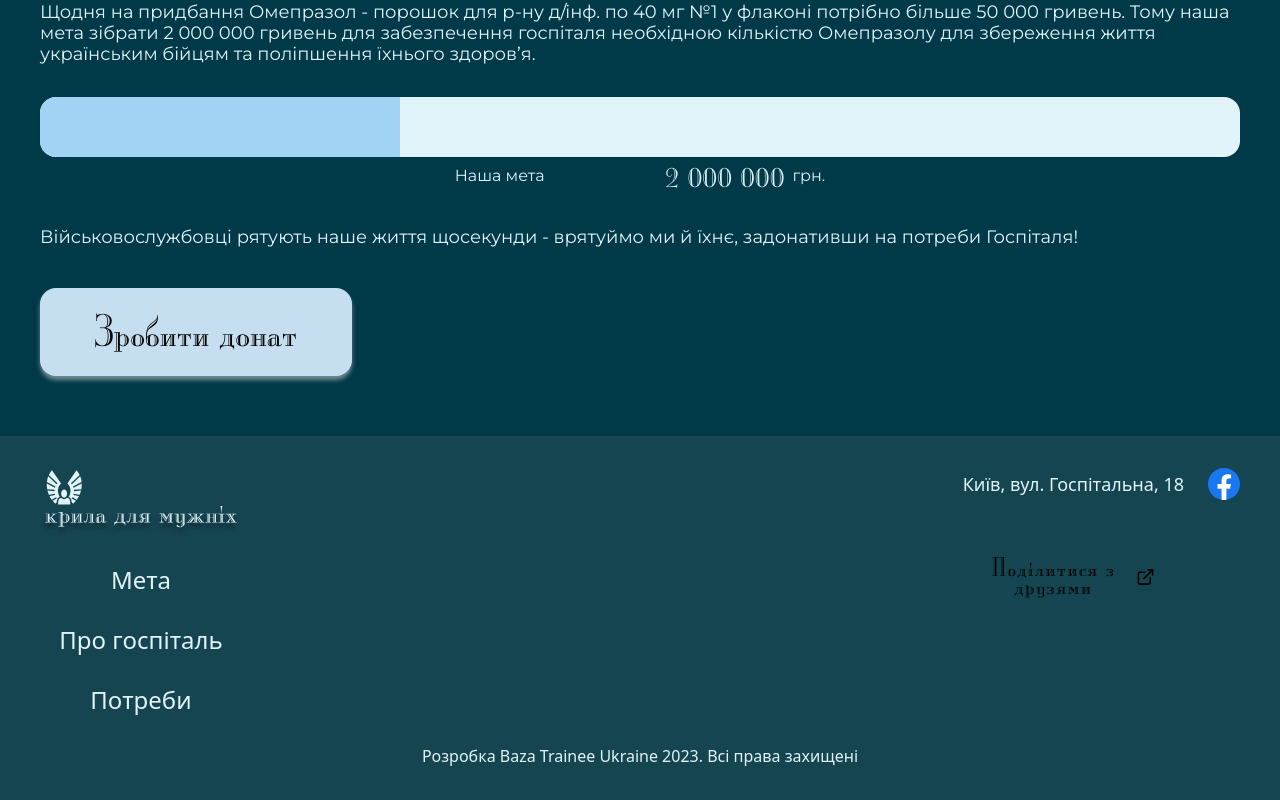
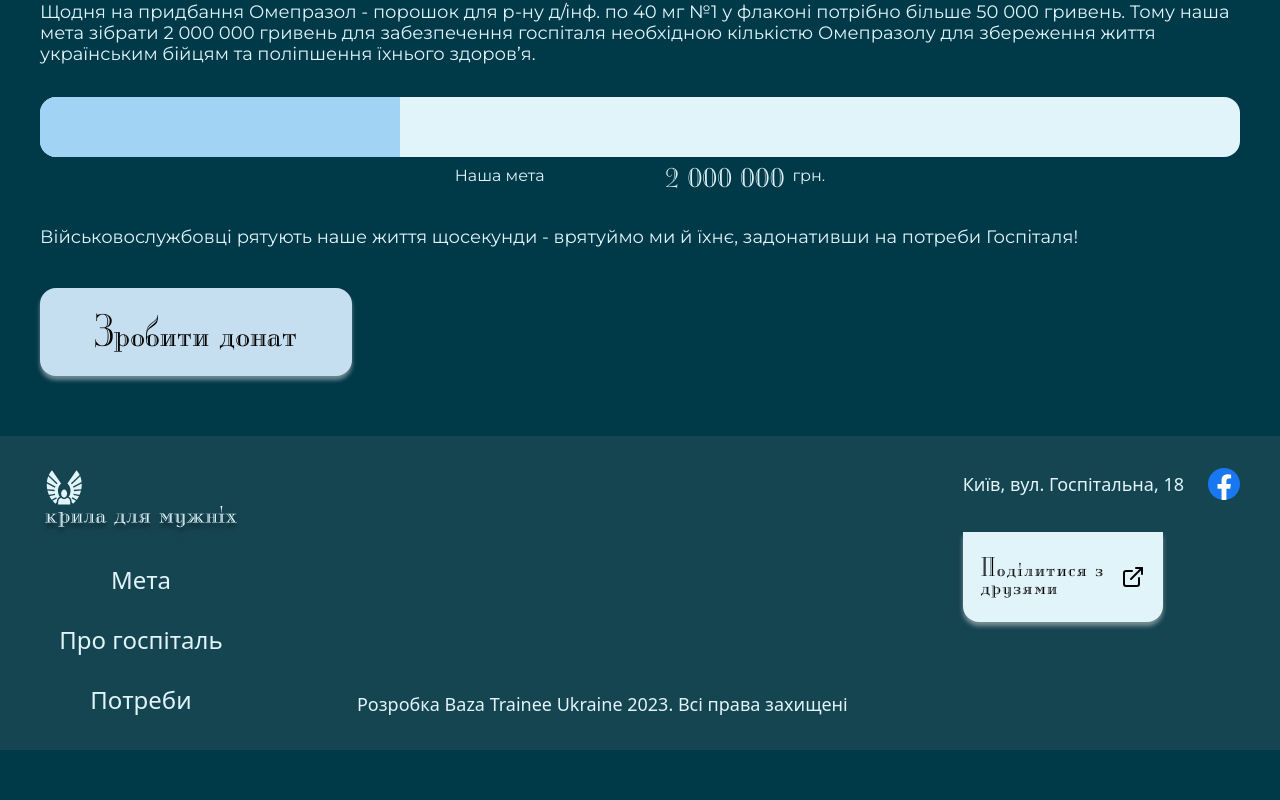
Before and after one commit to baza-trainee/-for-kyiv-hospital, a React (Create React App) app: page / in a window 1280 px wide. Shown: the part 3225-4025 px from the top of the page. After the commit the page ends 3975 px from the top, so only its background shows below. Built offline with nearby package versions, Linux system fonts and the light colour scheme.

Commit message:
add click to button

```diff
--- a/src/App.jsx
+++ b/src/App.jsx
@@ -33,9 +33,9 @@ export const App = () => {
               <About />
               <Needs />
               {isShowThank ? <Thank /> : null}
-              {isShowShareModal ? <ShareModal /> : null}
               <ScrollToTopButton />
               <Footer />
+              {isShowShareModal ? <ShareModal /> : null}
             </>
           }
         />
--- a/src/assets/images/Footer/Facebook.jsx
+++ /dev/null
@@ -1,37 +0,0 @@
-import React from 'react';
-
-const Facebook = () => {
-  return (
-    <a
-      href="https://www.facebook.com/GVKG.KYIV"
-      target="_blank"
-      rel="noreferrer"
-    >
-      <svg
-        width="32"
-        height="32"
-        viewBox="0 0 32 32"
-        fill="none"
-        xmlns="http://www.w3.org/2000/svg"
-      >
-        <g clipPath="url(#clip0_83_265)">
-          <path
-            d="M32 16C32 7.1635 24.8365 0 16 0C7.1635 0 0 7.16337 0 16C0 23.986 5.851 30.6054 13.5 31.8056V20.625H9.4375V16H13.5V12.475C13.5 8.465 15.8888 6.25 19.5434 6.25C21.294 6.25 23.125 6.5625 23.125 6.5625V10.5H21.1075C19.1198 10.5 18.5 11.7334 18.5 12.9987V16H22.9375L22.2281 20.625H18.5V31.8056C26.149 30.6054 32 23.9861 32 16Z"
-            fill="#1877F2"
-          />
-          <path
-            d="M22.2281 20.625L22.9375 16H18.5V12.9987C18.5 11.7332 19.1199 10.5 21.1075 10.5H23.125V6.5625C23.125 6.5625 21.294 6.25 19.5434 6.25C15.8888 6.25 13.5 8.465 13.5 12.475V16H9.4375V20.625H13.5V31.8056C14.327 31.9352 15.1629 32.0002 16 32C16.8371 32.0002 17.673 31.9353 18.5 31.8056V20.625H22.2281Z"
-            fill="white"
-          />
-        </g>
-        <defs>
-          <clipPath id="clip0_83_265">
-            <rect width="32" height="32" fill="white" />
-          </clipPath>
-        </defs>
-      </svg>
-    </a>
-  );
-};
-
-export default Facebook;
--- a/src/containers/Footer.jsx
+++ b/src/containers/Footer.jsx
@@ -1,23 +1,30 @@
+import { FiExternalLink } from 'react-icons/fi';
+import ShareButton from 'components/ShareButton';
+import { useShareModal } from '../hooks/ShareContext';
+import { facebook } from 'assets/images/ShareModal';
 import Logo from 'assets/images/Footer/Logo';
-import '../index.css';
-import { FiExternalLink } from 'react-icons/fi';
-import Facebook from 'assets/images/Footer/Facebook';
 
 const Footer = () => {
+  const { showShareModal } = useShareModal();
   return (
     <>
-      <footer className="pt-[32px] pb-[106px] md:pb-[82px] lg:pb-[46px] bg-footer-color shadow-footerShadow relative ">
-        <div className="container mx-auto px-[16px] md:px-[40px] lg:px-[60px] h-full">
-          <div className="flex md:flex-row  lg:pb-[0px] justify-between ">
-            <div className=" text-blue-sky  mb-[24px] md:mb-[0px]">
+      <footer className=" bg-footer-color shadow-footerShadow relative ">
+        <div className="container py-[32px] mx-auto px-[16px] md:px-[40px] lg:px-[60px] h-full">
+          <div className="flex-wrap sLg:flex-nowrap flex md:flex-row  lg:pb-[0px] justify-between ">
+            <div className="order-1  text-blue-sky  mb-[24px] md:mb-[0px]">
               <Logo />
               <div className="flex gap-[24px] items-center md:hidden mt-[16px]">
                 <div className="text-blue-sky lg:block md:text-lg leading-1.2">
                   Київ, вул. Госпітальна, 18
                 </div>
-                <Facebook />
+                <a
+                  href="https://www.facebook.com/GVKG.KYIV"
+                  target="_blank"
+                  rel="noreferrer"
+                >
+                  <img src={facebook} alt="facebook" />
+                </a>
               </div>
-
               <ul className="footer-menu flex gap-[24px] items-start md:items-center md:mt-[32px] sm:flex-col text-center mt-[20px] ">
                 <li>
                   <a
@@ -45,27 +52,37 @@ const Footer = () => {
                 </li>
               </ul>
             </div>
-            <div className="flex flex-col items-start  md:gap-[32px] ">
+
+            <div className=" order-3 sLg:order-2 mt-[32px] sLg:mt-[0px] text-blue-sky text-center text-[18px] self-end grow">
+              Розробка Baza Trainee Ukraine 2023. Всі права захищені
+            </div>
+
+            <div className="order-2 sLg:order-3 flex flex-col items-start  md:gap-[32px] ">
               <div className=" flex flex-col lg:pr-[24px] items-center justify-start">
                 <div className="gap-[24px] items-center hidden md:flex">
                   <div className="text-blue-sky lg:block md:text-lg">
                     Київ, вул. Госпітальна, 18
                   </div>
-                  <Facebook />
+                  <a
+                    href="https://www.facebook.com/GVKG.KYIV"
+                    target="_blank"
+                    rel="noreferrer"
+                  >
+                    <img src={facebook} alt="facebook" />
+                  </a>
                 </div>
               </div>
               <div className="flex flex-col items-center">
-                <button className="p-[8px] flex md:px-[18px] md:items-center mdjustify-center md:w-[200px] md:h-[90px] md:rounded-b-2xl md:shadow-donateBoxShadow md:bg-blue-sky md:hover:bg-active-btn md:focus:bg-active-btn md:transition-all ">
-                  <p className=" hidden md:flex title text-[24px] leading-[18px] tracking-wider">
-                    Поділитися з друзями
-                  </p>
-                  <FiExternalLink className="w-[24px] h-[24px] text-blue-sky md:text-black" />
+                <div className="hidden md:flex">
+                  <ShareButton />
+                </div>
+                <button onClick={showShareModal} className="p-[8px] md:hidden">
+                  <div className="w-[24px] h-[24px]">
+                    <FiExternalLink className="w-[24px] h-[24px] text-blue-sky" />
+                  </div>
                 </button>
               </div>
             </div>
-          </div>
-          <div className="text-blue-sky text-center md:w-full absolute bottom-[32px] lg:bottom-[56px] right-[50%] translate-x-[50%]">
-            Розробка Baza Trainee Ukraine 2023. Всі права захищені
           </div>
         </div>
       </footer>
```
Also changed, not shown: src/assets/images/Footer/Linkedin.jsx (deleted, +0 -37 lines).
